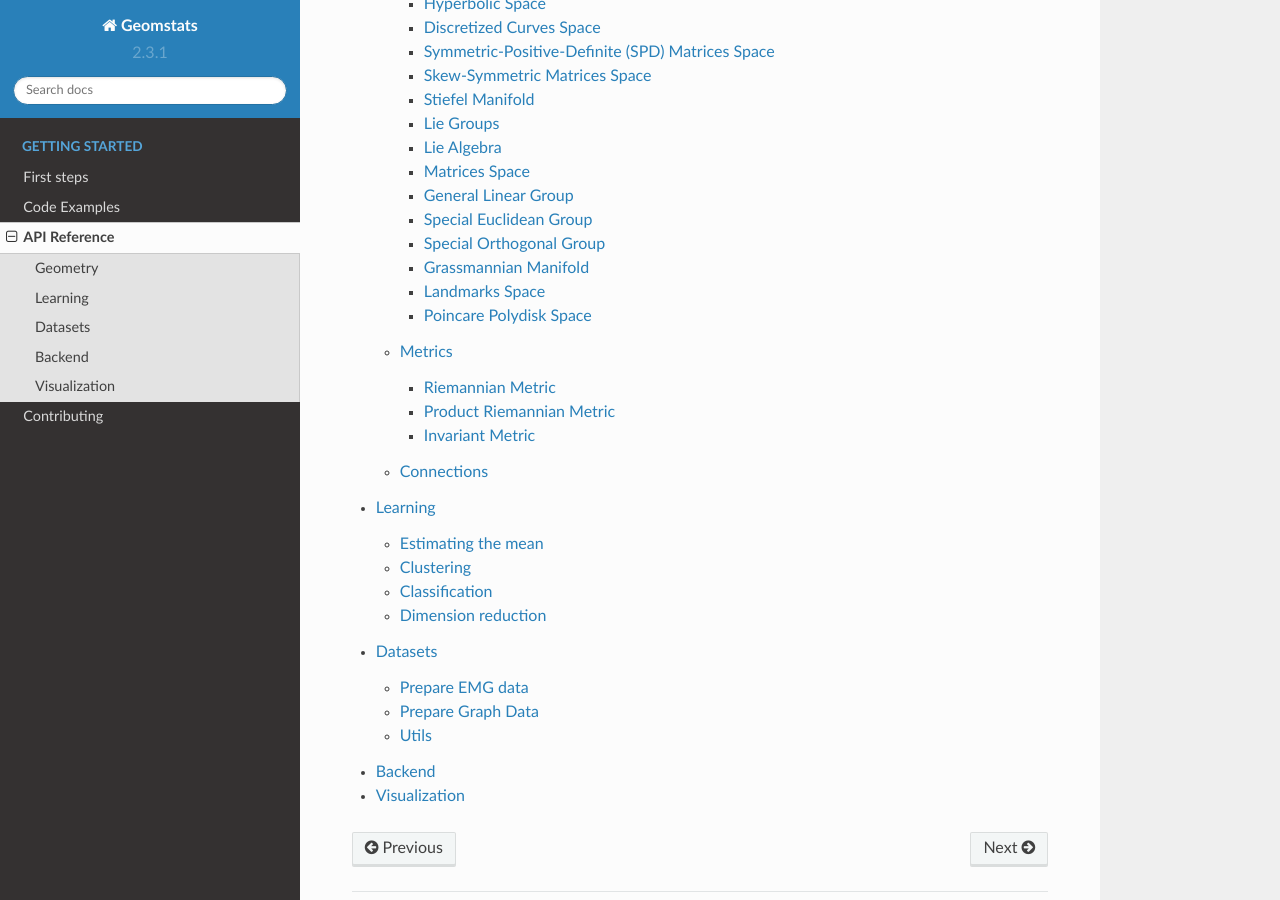
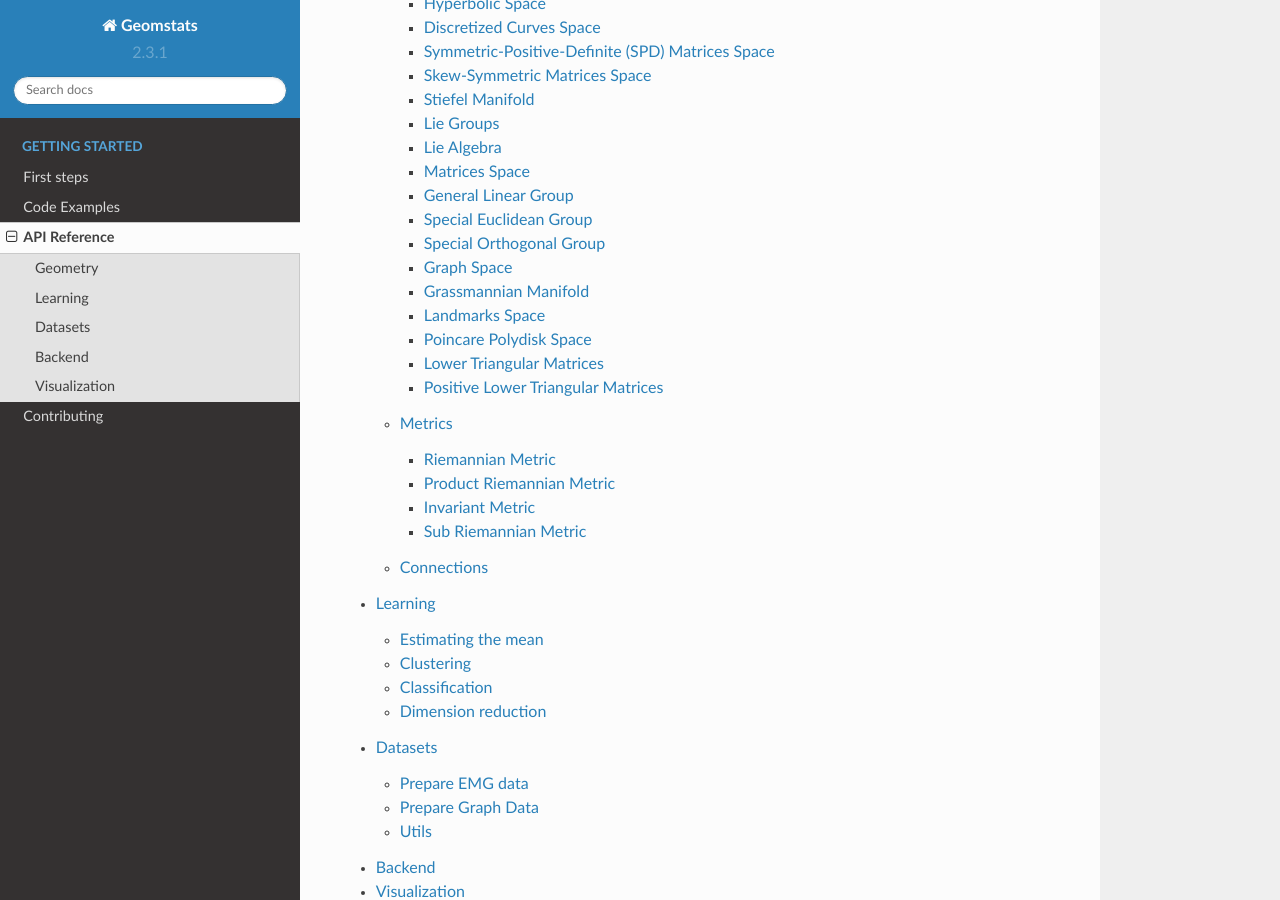
Before and after one commit to geomstats/geomstats, a Sphinx documentation site: the page built from docs/api-reference.rst, in a window 1280 px wide and 900 px high, scrolled down 768 px. Built offline with Sphinx 7.4.7 and the Read the Docs theme 2.0.0, drawn with Linux system fonts in a browser that asks for light colours; pages that are not in the unit, such as notebooks, are missing from menus.

```diff
--- a/docs/geometry.rst
+++ b/docs/geometry.rst
@@ -90,6 +90,11 @@ Special Orthogonal Group
 .. automodule:: geomstats.geometry.special_orthogonal
    :members:
 
+Graph Space
+-----------
+.. automodule:: geomstats.geometry.graphspace
+   :members:
+
 Grassmannian Manifold
 ---------------------
 .. automodule:: geomstats.geometry.grassmannian
@@ -104,6 +109,16 @@ Poincare Polydisk Space
 -----------------------
 .. automodule:: geomstats.geometry.poincare_polydisk
    :members:
+
+Lower Triangular Matrices
+-------------------------
+.. automodule:: geomstats.geometry.lower_triangular_matrices
+   :members:
+
+Positive Lower Triangular Matrices
+----------------------------------
+.. automodule:: geomstats.geometry.postive_lower_triangular_matrices
+   :members
 
 
 Metrics
@@ -124,6 +139,11 @@ Invariant Metric
 .. automodule:: geomstats.geometry.invariant_metric
    :members:
 
+Sub Riemannian Metric
+---------------------
+.. automodule:: geomstats.geometry.sub_riemannian_metric
+   :members:
+
 
 Connections
 ===========
```
Also changed, not shown: 1 other file.
